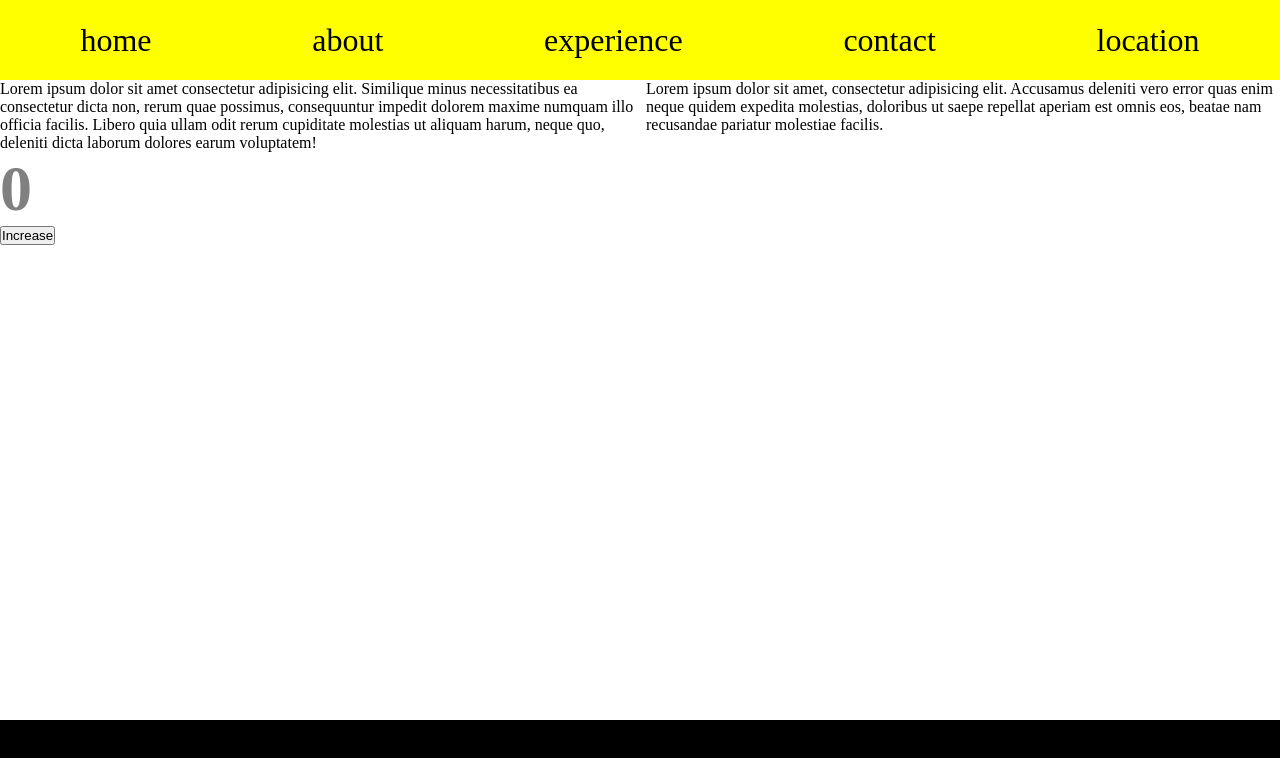
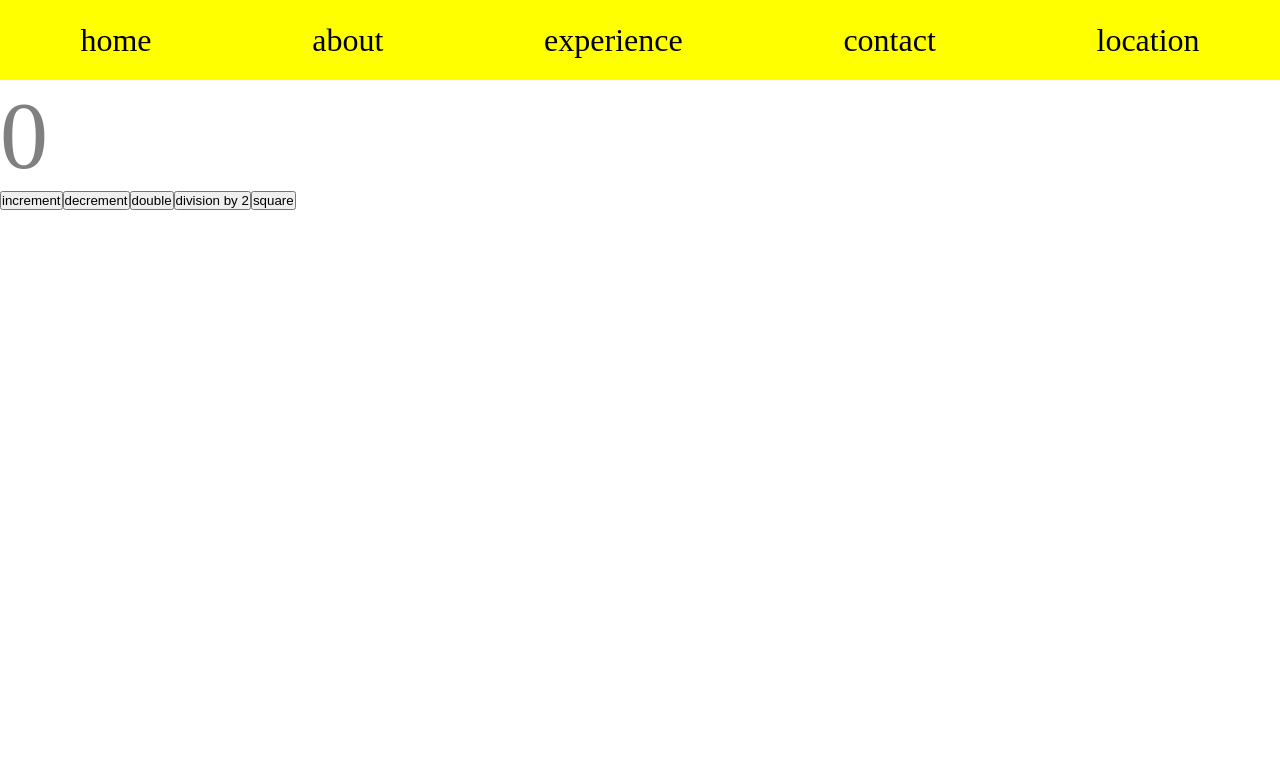
Before and after one commit to Codekazuki/hta-class-for-react, a React (Create React App) app: page / in a window 1280 px wide. Shown: the top 758 px of the page. Built offline with nearby package versions, Linux system fonts and the light colour scheme.

Commit message:
hta react class

```diff
--- a/src/App.css
+++ b/src/App.css
@@ -37,13 +37,17 @@ a {
 }
 .green {
   color: green;
-  font-size: 4rem;
+  font-size: 6rem;
 }
 .red {
   color: red;
-  font-size: 9rem;
+  font-size: 6rem;
 }
 .grey {
   color: grey;
-  font-size: 4rem;
+  font-size: 6rem;
 }
+.blue {
+  font-size: 6rem;
+  color: blue;
+}
--- a/src/App.js
+++ b/src/App.js
@@ -1,4 +1,5 @@
 import "./App.css";
+import Counter from "./Counter";
 import Footer from "./Footer";
 import Main from "./Main";
 import Navbar from "./Navbar";
@@ -7,8 +8,10 @@ function App() {
   return (
     <div className='App'>
       <Navbar />
-      <Main />
-      <Footer />
+      <Counter />
+
+      {/* <Main /> */}
+      {/* <Footer /> */}
     </div>
   );
 }
--- /dev/null
+++ b/src/Counter.js
@@ -0,0 +1,37 @@
+import React, { useState } from "react";
+
+const Counter = () => {
+  const [count, setCount] = useState(0);
+  const handleIncrease = () => {
+    setCount(count + 1);
+  };
+  const handleDouble = () => {
+    setCount(count * 2);
+  };
+  return (
+    <div>
+      <p
+        className={
+          count === 0
+            ? "grey "
+            : count >= 1 && count <= 100
+            ? "green"
+            : count < 0
+            ? "red"
+            : "blue"
+        }
+      >
+        {count}
+      </p>
+      <div>
+        <button onClick={handleIncrease}>increment</button>
+        <button>decrement</button>
+        <button onClick={handleDouble}>double</button>
+        <button>division by 2</button>
+        <button>square</button>
+      </div>
+    </div>
+  );
+};
+
+export default Counter;
--- a/src/Service.js
+++ b/src/Service.js
@@ -1,21 +1,4 @@
-import React, { useState } from "react";
-
 const Service = () => {
-  // const [count, setCount] = useState(0);
-  let count = 0;
-  const handleIncrement = () => {
-    count = count + 1;
-    console.log(count);
-  };
-  // const handleIncrement = () => {
-  //   setCount((c) => c + 1);
-  // };
-  // const handleDecrement = () => {
-  //   setCount((c) => c - 1);
-  // };
-  // const handleReset = () => {
-  //   setCount((c) => 0);
-  // };
   return (
     <div>
       <p>
@@ -25,14 +8,6 @@ const Service = () => {
         quia ullam odit rerum cupiditate molestias ut aliquam harum, neque quo,
         deleniti dicta laborum dolores earum voluptatem!
       </p>
-      <section>
-        <h1 className={count > 0 ? "green" : count === 0 ? "grey" : "red"}>
-          {count}
-        </h1>
-        <button onClick={handleIncrement}>Increase</button>
-        {/* <button onClick={handleReset}>Reset</button>
-        <button onClick={handleDecrement}>Decrease</button> */}
-      </section>
     </div>
   );
 };
```
